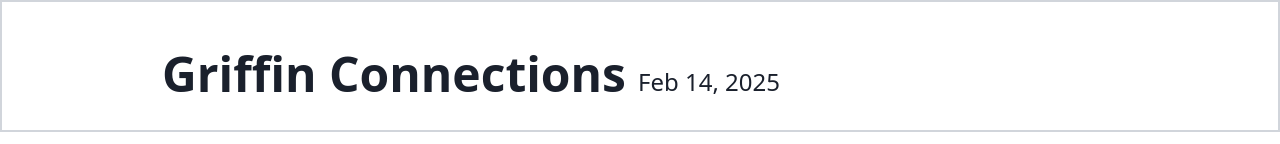
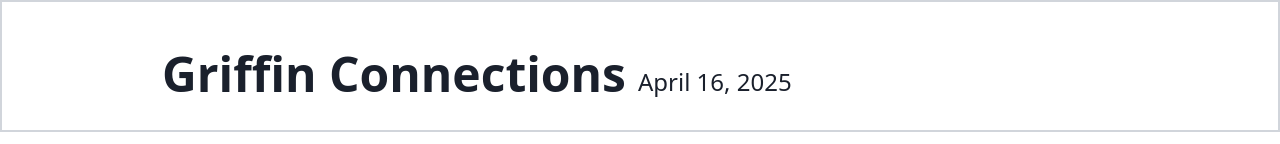
Before and after one commit to Vit4minD/tagConnections, a Next.js app: page /connections in a window 1280 px wide. Shown: the top 144 px of the page. Built offline with nearby package versions, Linux system fonts and the light colour scheme; no server answers.

Commit message:
date change

```diff
--- a/app/connections/page.tsx
+++ b/app/connections/page.tsx
@@ -573,7 +573,7 @@ export default function Home() {
           <div className="mt-12 ml-40 gap-3 text-5xl flex justify-start items-end font-extrabold font-sans">
             <div className="">Griffin Connections</div>
             <div className="text-2xl font-sans font-extralight">
-              Feb 14, 2025
+              April 16, 2025
             </div>
           </div>
         </div>
```
